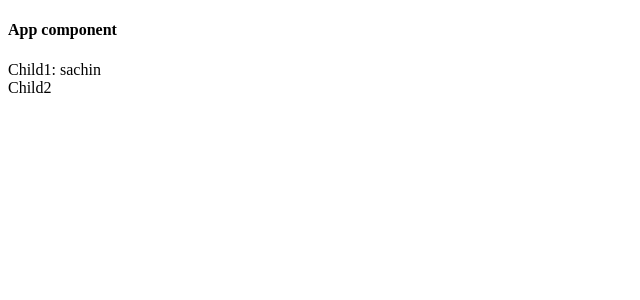
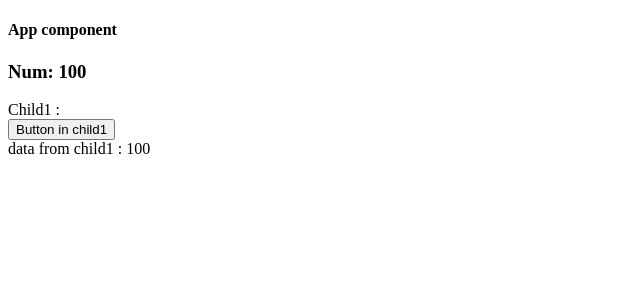
Before and after one commit to venkatravilla333/react-06, a React (Create React App) app in the folder my-app/: page / in a window 1280 px wide. Shown: the top 300 px of the page, without its empty margins (0-640 px from the left). Built offline with nearby package versions, Linux system fonts and the light colour scheme.

Commit message:
child to child

```diff
--- a/my-app/public/index.html
+++ b/my-app/public/index.html
@@ -29,6 +29,7 @@
   <body>
     <noscript>You need to enable JavaScript to run this app.</noscript>
     <div id="root">
+
     </div>
     <!--
       This HTML file is a template.
--- a/my-app/src/functionalComponents/Props/Child1.js
+++ b/my-app/src/functionalComponents/Props/Child1.js
@@ -2,9 +2,13 @@ import React from 'react'
 
 function Child1(props) {
   console.log(props)
+  // props.data = 'kohli'
   return (
-    <div>Child1: {props.name}</div>
-  )
+    <>
+      <div>Child1 : {props.data}</div>
+      <button onClick={()=>props.test('child data')}>Button in child1</button>
+    </>
+  );
 }
 
 export default Child1
--- a/my-app/src/functionalComponents/Props/Child2.js
+++ b/my-app/src/functionalComponents/Props/Child2.js
@@ -1,8 +1,9 @@
 import React from 'react'
 
-function Child2() {
+function Child2(props) {
+  console.log(props)
   return (
-    <div>Child2</div>
+    <div> data from child1 : {props.x}</div>
   )
 }
 
--- a/my-app/src/functionalComponents/Props/Parent.js
+++ b/my-app/src/functionalComponents/Props/Parent.js
@@ -1,13 +1,21 @@
-import React from 'react'
+import React, { useState } from 'react'
 import Child1 from './Child1'
 import Child2 from './Child2'
 
 function Parent() {
-  var name = 'sachin' //api call
+  // var data = 'sachin'
+  var [x, setX] = useState(100)
+
+  function test(data) {
+    console.log(data)
+    setX(data)
+  }
   return (
     <div>
-      <Child1 name={name} />
-      <Child2 />
+      <h3>Num: {x}</h3>
+      <Child1 test={test} />
+      <Child2 x={x} />
+
     </div>
   )
 }
```
